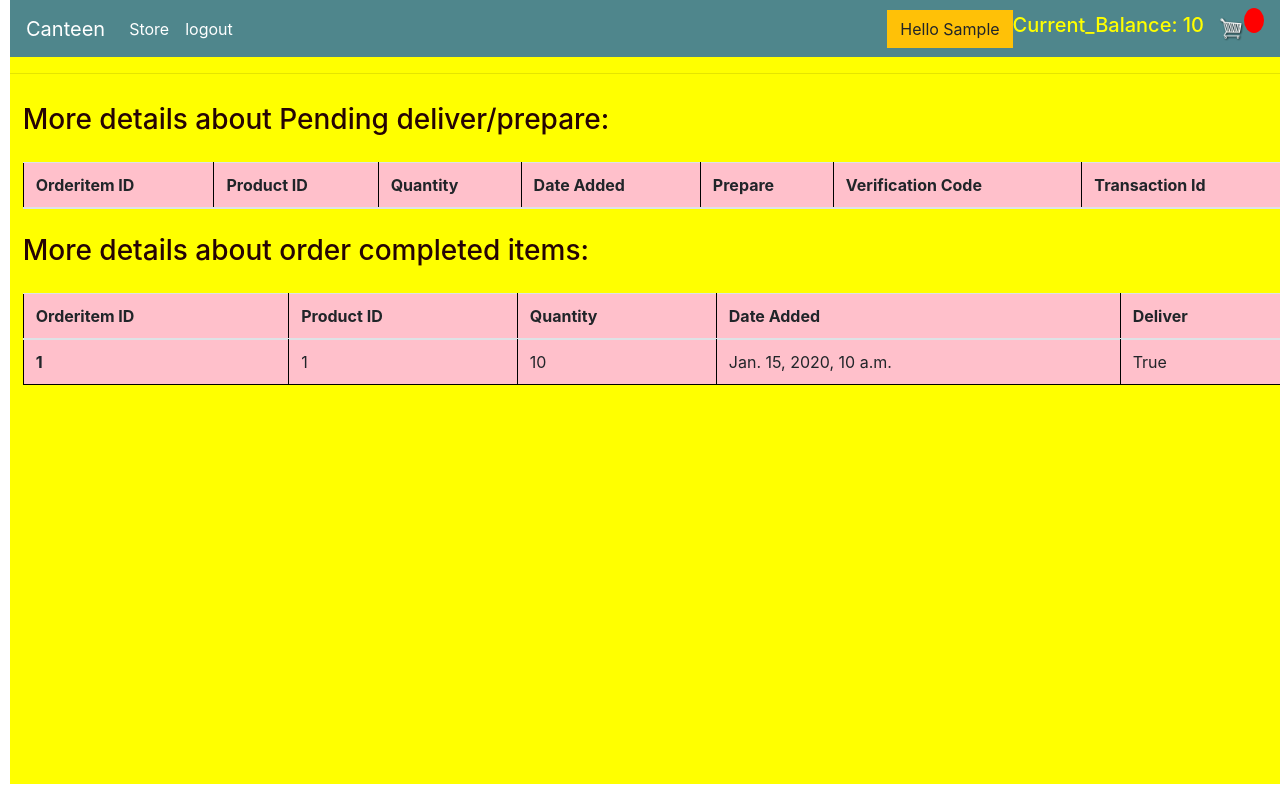
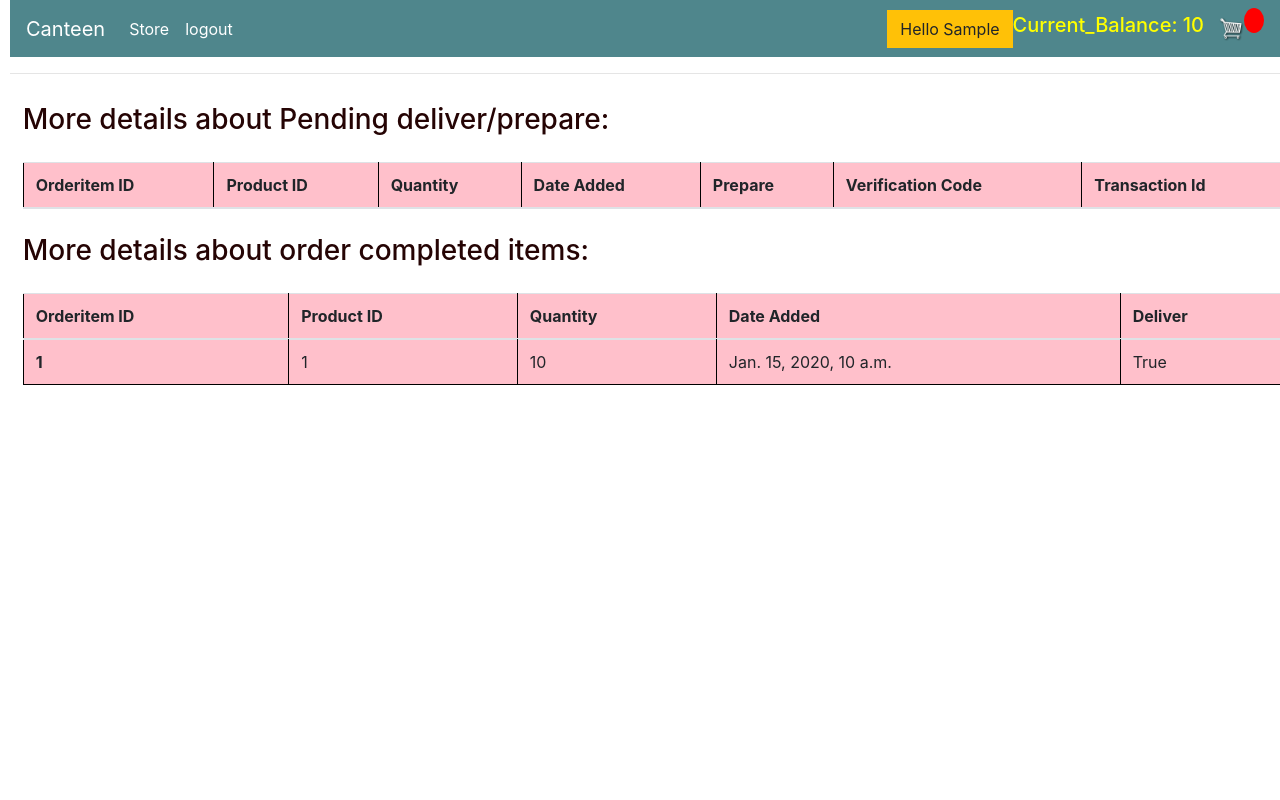
Before and after one commit to bhupinbaral0/CMS, a Django app: page /account/profile/ in a window 1280 px wide. Run offline with Django 3.2, Linux system fonts and the light colour scheme; a user stored in the database is signed in; tables that the repository leaves empty hold one stand-in row (values such as "Sample post"); lists and menus that the app fills with data are empty; some libraries are stand-ins or nearby versions.

Commit message:
changed background color

```diff
--- a/canteen/templates/profile.html
+++ b/canteen/templates/profile.html
@@ -9,7 +9,7 @@
                border-collapse: collapse;
            }
            body{
-               background-color: yellow;
+               background-color: white;
            }
        </style>
 
```
